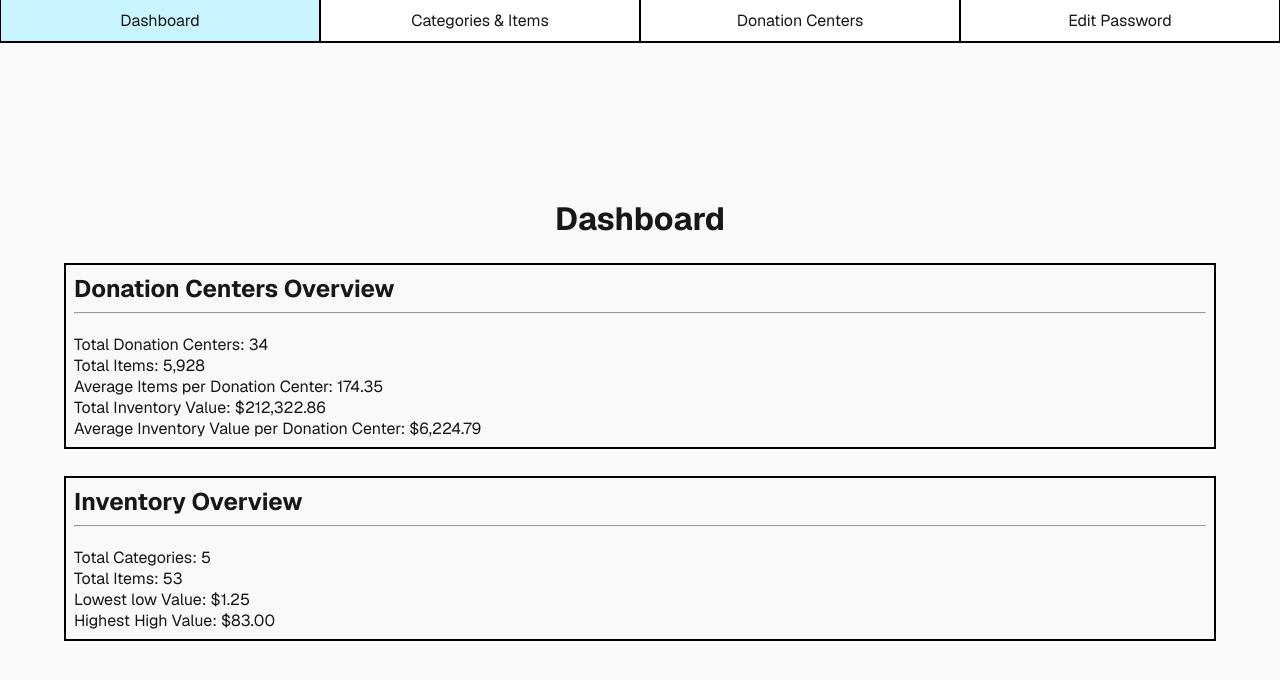
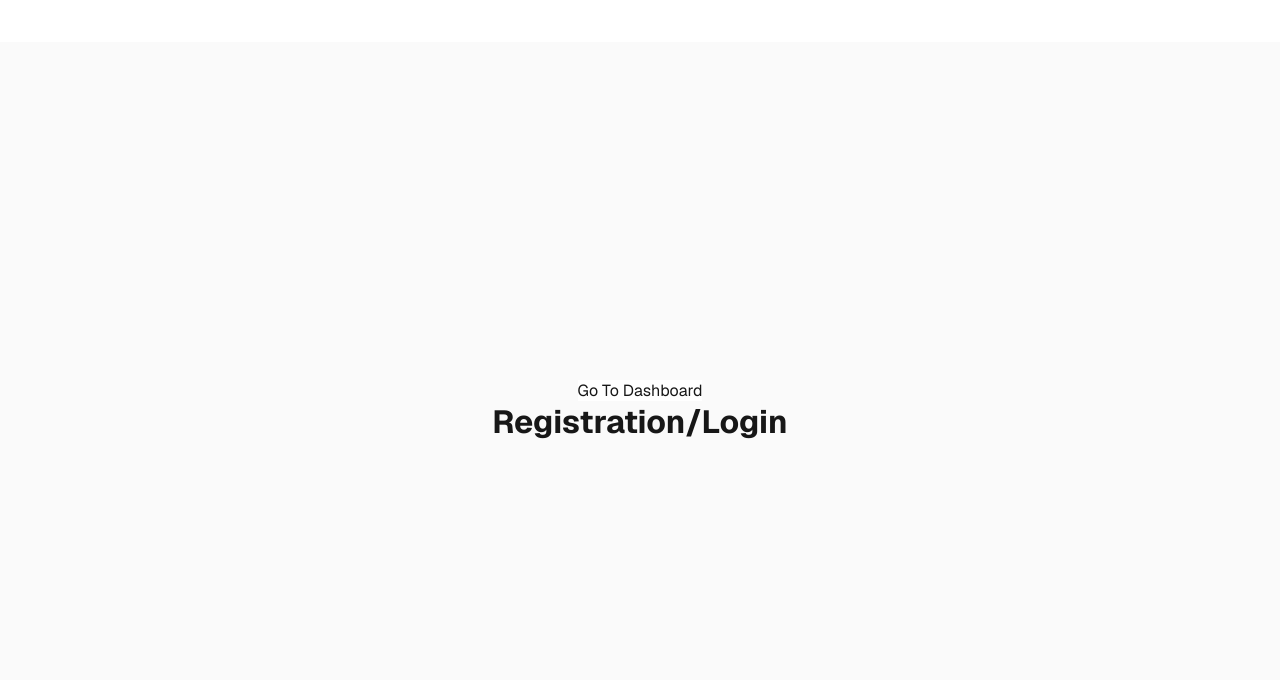
Before and after one commit to HenrySeeger/Donazion, a Next.js app in the folder front_end/organization/: page / in a window 1280 px wide. Shown: the top 680 px of the page. Built offline with nearby package versions, Linux system fonts and the light colour scheme.

Commit message:
Re-ordered 'organization' so that a registration/login page is what the user first sees instead of the dashboard.

```diff
--- a/front_end/organization/src/app/page.tsx
+++ b/front_end/organization/src/app/page.tsx
@@ -2,32 +2,17 @@
 import React from 'react'
 import styles from "./page.module.css";
 import Nav from "./page_navigation";
+import Link from 'next/link';
 
 export default function Home() {
   return (
     <div className={styles.page}>
-      <Nav current_page="dashboard"/>
+        <Link href="/dashboard" style={{backgroundColor: "var(--nav-deselected"}}>Go To Dashboard</Link>
+        {/* Clicking on this link takes the user to the dashboard. This can act as the login "button".
+            There is an existing 'button' format in page.module.css if you want to use that.*/}
 
-      <h1>Dashboard</h1><br/>
+      <h1>Registration/Login</h1><br/>
 
-        <div className={styles.box} style={{textAlign: "left", width: "90%"}}>
-          <h2>Donation Centers Overview</h2>
-          <hr className={styles.box_hr}></hr>
-          <p>Total Donation Centers: 34</p>
-          <p>Total Items: 5,928</p>
-          <p>Average Items per Donation Center: 174.35</p>
-          <p>Total Inventory Value: $212,322.86</p>
-          <p>Average Inventory Value per Donation Center: $6,224.79</p>
-        </div>
-        <br/>
-        <div className={styles.box} style={{textAlign: "left", width: "90%"}}>
-          <h2>Inventory Overview</h2>
-          <hr className={styles.box_hr}></hr>
-          <p>Total Categories: 5</p>
-          <p>Total Items: 53</p>
-          <p>Lowest low Value: $1.25</p>
-          <p>Highest High Value: $83.00</p>
-        </div>
     </div>
   );
 }
--- a/front_end/organization/src/app/page_navigation.tsx
+++ b/front_end/organization/src/app/page_navigation.tsx
@@ -5,7 +5,7 @@ export default function Nav(props: {current_page: string}) {
   let page = props.current_page
   return (
     <div className={styles.nav_container} style={{zIndex: 1}}>
-      <Link href="/" style={{backgroundColor: page == "dashboard" ? "var(--nav-selected)" : "var(--nav-deselected"}}>Dashboard</Link>
+      <Link href="/dashboard" style={{backgroundColor: page == "dashboard" ? "var(--nav-selected)" : "var(--nav-deselected"}}>Dashboard</Link>
       <Link href="/item_categories" style={{backgroundColor: page == "item categories" ? "var(--nav-selected)" : "var(--nav-deselected"}}>Categories & Items</Link>
       <Link href="/donation_centers" style={{backgroundColor: page == "donation centers" ? "var(--nav-selected)" : "var(--nav-deselected"}}>Donation Centers</Link>
       <Link href="/edit_password" style={{backgroundColor: page == "edit password" ? "var(--nav-selected)" : "var(--nav-deselected"}}>Edit Password</Link>
```
Also changed, not shown: front_end/organization/src/app/dashboard/page.tsx (added, +33 -0 lines).
